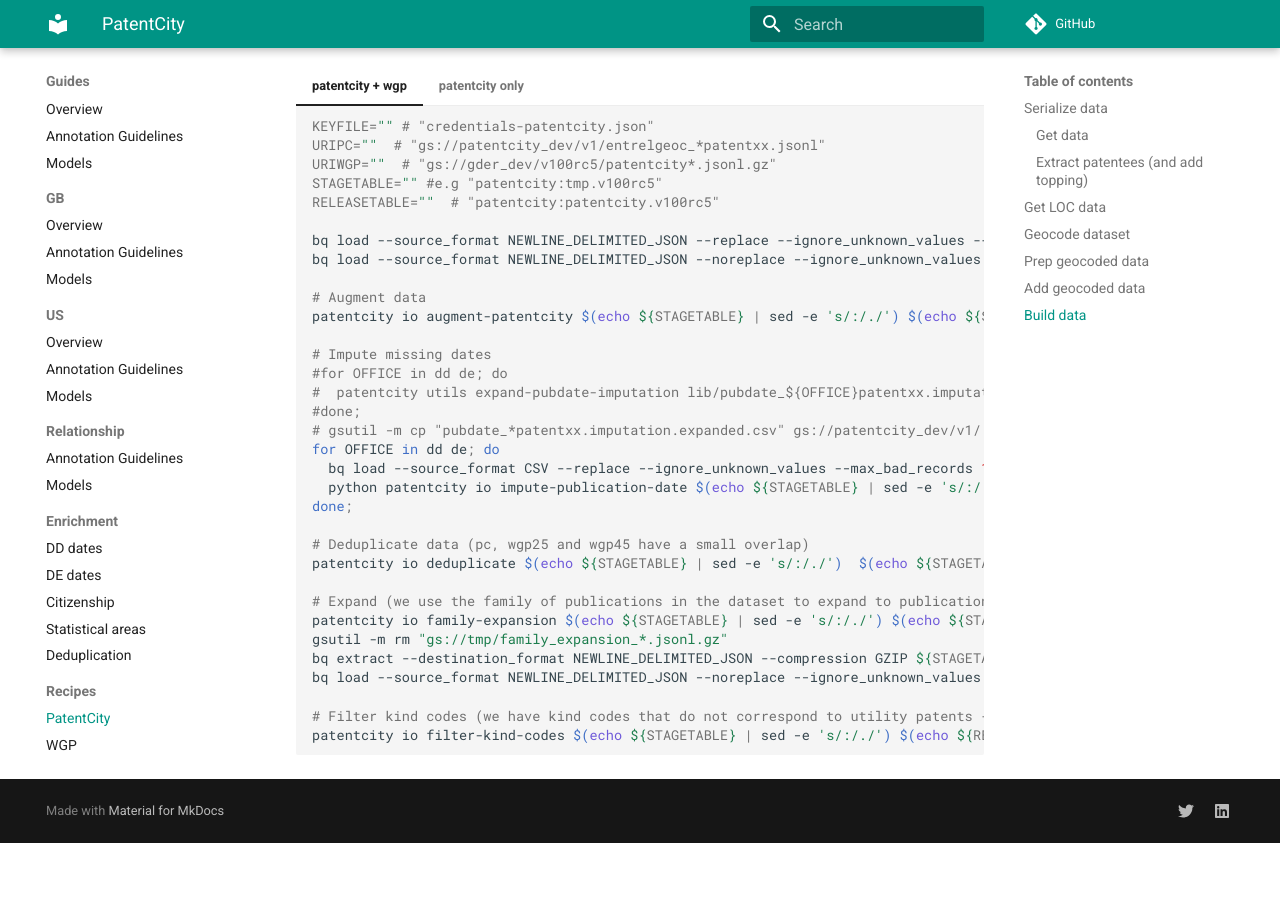
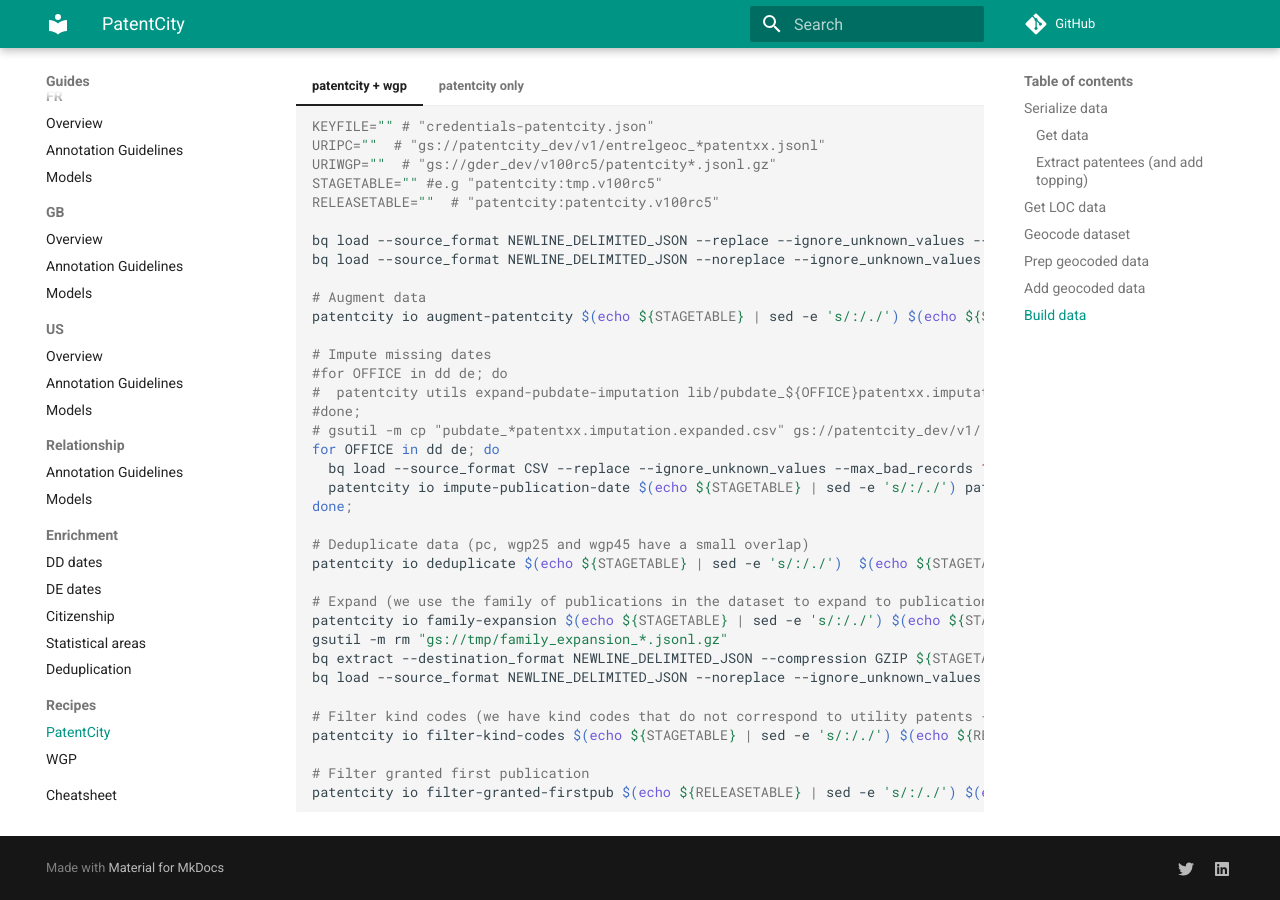
Before and after one commit to cverluise/patentcity, an MkDocs documentation site: the page built from docs/RECIPE_PATENTCITY.md, in a window 1280 px wide and 900 px high, scrolled down 3248 px. Built offline with MkDocs 1.6.1 and Material for MkDocs 9.7.7, drawn with Linux system fonts in a browser that asks for light colours; comment, search, counter and statistics services are not loaded; before the commit the page ends 4091 px from its top, so only the background shows below that.

Commit message:
:memo: add granted-firstpub filtering

````diff
--- a/docs/RECIPE_PATENTCITY.md
+++ b/docs/RECIPE_PATENTCITY.md
@@ -244,7 +244,7 @@ gsutil -m rsync ./ gs://patentcity_dev/v1/
     # gsutil -m cp "pubdate_*patentxx.imputation.expanded.csv" gs://patentcity_dev/v1/
     for OFFICE in dd de; do
       bq load --source_format CSV --replace --ignore_unknown_values --max_bad_records 1000 patentcity:tmp.de_pubdate_imputation "gs://patentcity_dev/v1/pubdate_${OFFICE}patentxx.imputation.expanded.csv" schema/date_imputation.json
-      python patentcity io impute-publication-date $(echo ${STAGETABLE} | sed -e 's/:/./') patentcity.tmp.${OFFICE}_pubdate_imputation --country-code ${OFFICE:u} --credentials ${KEYFILE};
+      patentcity io impute-publication-date $(echo ${STAGETABLE} | sed -e 's/:/./') patentcity.tmp.${OFFICE}_pubdate_imputation --country-code ${OFFICE:u} --credentials ${KEYFILE};
     done;
 
     # Deduplicate data (pc, wgp25 and wgp45 have a small overlap)
@@ -258,6 +258,9 @@ gsutil -m rsync ./ gs://patentcity_dev/v1/
 
     # Filter kind codes (we have kind codes that do not correspond to utility patents - we filter them out)
     patentcity io filter-kind-codes $(echo ${STAGETABLE} | sed -e 's/:/./') $(echo ${RELEASETABLE} | sed -e 's/:/./') $KEYFILE
+
+    # Filter granted first publication
+    patentcity io filter-granted-firstpub $(echo ${RELEASETABLE} | sed -e 's/:/./') $(echo ${RELEASETABLE} | sed -e 's/:/./') $KEYFILE
     ```
 
 === "patentcity only"
````
